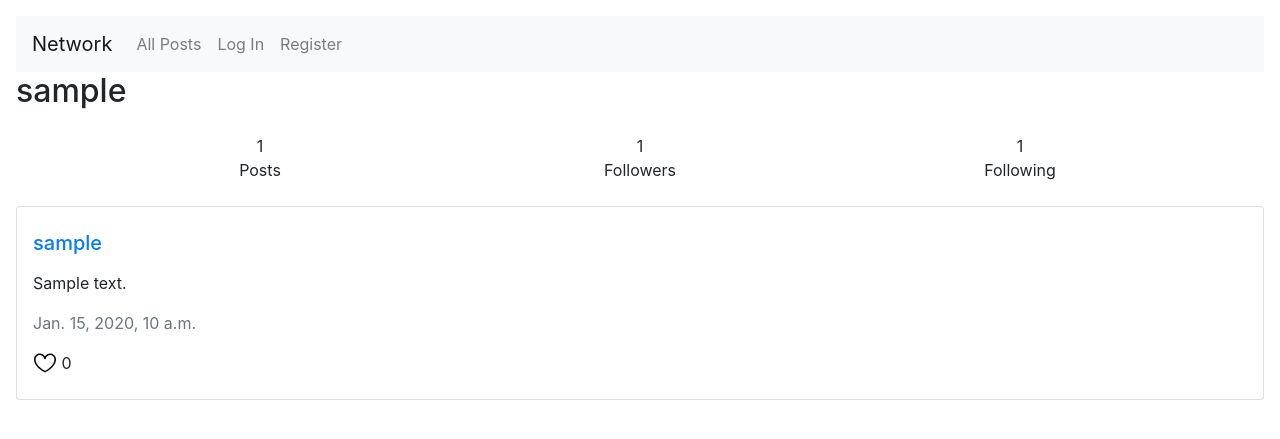
After one commit to david-borja/network, a Django app: a page that uses network/templates/network/layout.html in a window 1280 px wide. The commit adds this page. Shown: the top 439 px of the page. Run offline with Django 3.2, Linux system fonts and the light colour scheme; tables that the repository leaves empty hold one stand-in row (values such as "Sample post"); some libraries are stand-ins or nearby versions.

Commit message:
feat(): profile page

```diff
--- a/network/models.py
+++ b/network/models.py
@@ -14,3 +14,8 @@ class Post(models.Model):
 
     def __str__(self):
         return f"Post {self.id}: {self.content} posted by {self.author}"
+
+
+class Follower(models.Model):
+    follower = models.ForeignKey(User, on_delete=models.CASCADE, related_name="following")
+    followee = models.ForeignKey(User, on_delete=models.CASCADE, related_name="followers")
--- a/network/templates/network/index.html
+++ b/network/templates/network/index.html
@@ -19,7 +19,7 @@
     {% endif %}
     {% for post in posts %}
         <div class="card">
-            <h5 class="card-title mb-0 py-2">{{post.author}}</h5>
+            <h5 class="card-title mb-0 py-2"><a href="{% url 'profile' post.author.username %}">{{post.author}}</a></h5>
             <p class="card-text mb-0 py-2">{{post.content}}</p>
             <p class="text-muted mb-0 py-2">{{post.timestamp}}</p>
             <div class="likes">
--- a/network/templates/network/layout.html
+++ b/network/templates/network/layout.html
@@ -16,7 +16,7 @@
               <ul class="navbar-nav mr-auto">
                 {% if user.is_authenticated %}
                     <li class="nav-item">
-                        <a class="nav-link" href="#"><strong>{{ user.username }}</strong></a>
+                        <a class="nav-link" href="{% url 'profile' user.username %}"><strong>{{ user.username }}</strong></a>
                     </li>
                 {% endif %}
                 <li class="nav-item">
--- /dev/null
+++ b/network/templates/network/profile.html
@@ -0,0 +1,40 @@
+{% extends "network/layout.html" %}
+{% block body %}
+    <h2>{{ username }}</h2>
+    {% if user.is_authenticated and username != user.username %}
+      <form method="post" action="{% url 'toggle_follow' %}">
+        {% csrf_token %}
+        <input name="follower" value="{{ user.username }}" type="hidden">
+        <input name="followee" value="{{ username }}" type="hidden">
+        {% if is_following_profile_user %}
+          <input name="_method" value="DELETE" type="hidden">
+          <input class="btn btn-secondary" style="width: fit-content;" type="submit" value="Following">
+        {% else %}
+          <input class="btn btn-primary" style="width: fit-content;" type="submit" value="Follow">
+        {% endif %}
+        </form>
+    {% endif %}
+      <section class="container text-center my-4">
+        <div class="row">
+          <div class="col-sm">{{ posts_count }}</div>
+          <div class="col-sm">{{ followers_count }}</div>
+          <div class="col-sm">{{ following_count }}</div>
+        </div>
+        <div class="row">
+          <div class="col-sm">Posts</div>
+          <div class="col-sm">Followers</div>
+          <div class="col-sm">Following</div>
+        </div>
+      </section>
+        {% for post in posts %}
+        <div class="card">
+            <h5 class="card-title mb-0 py-2"><a href="{% url 'profile' post.author.username %}">{{post.author}}</a></h5>
+            <p class="card-text mb-0 py-2">{{post.content}}</p>
+            <p class="text-muted mb-0 py-2">{{post.timestamp}}</p>
+            <div class="likes">
+                <img src="../../static/icons/heart.svg" width="24" height="24" class="my-2">
+                <span>0</span>
+            </div>
+        </div>
+    {% endfor %}
+{% endblock %}
--- a/network/urls.py
+++ b/network/urls.py
@@ -8,5 +8,7 @@ urlpatterns = [
     path("login", views.login_view, name="login"),
     path("logout", views.logout_view, name="logout"),
     path("register", views.register, name="register"),
-    path("create-post", views.create_post, name="create_post")
+    path("create-post", views.create_post, name="create_post"),
+    path("profile/<str:username>", views.profile, name="profile"),
+    path("toggle-follow", views.toggle_follow, name="toggle_follow")
 ]
--- a/network/views.py
+++ b/network/views.py
@@ -5,11 +5,10 @@ from django.http import HttpResponse, HttpResponseRedirect
 from django.shortcuts import render
 from django.urls import reverse
 
-from .models import User, Post
+from .models import User, Post, Follower
 
 def index(request):
-    posts = Post.objects.all()
-    print(posts)
+    posts = Post.objects.order_by("-timestamp")
     return render(request, "network/index.html", {"posts": posts})
 
 
@@ -70,3 +69,42 @@ def create_post(request):
         new_post = request.POST["new-post"]
         Post.objects.create(content=new_post, author=request.user)
         return HttpResponseRedirect(reverse("index"))
+
+def profile(request, username):
+    user = User.objects.get(username=username)
+    is_following_profile_user = request.user.following.filter(followee=user).exists() if request.user.is_authenticated else None
+    posts = user.own_posts.order_by("-timestamp")
+    followers = user.followers
+    following = user.following
+    context = {
+        "username": username,
+        "posts": posts,
+        "posts_count": posts.count(),
+        "followers_count": followers.count(),
+        "following_count": following.count(),
+        "is_following_profile_user": is_following_profile_user
+    }
+    return render(request, "network/profile.html", context)
+
+@login_required()
+def toggle_follow(request):
+    if request.method == "POST" and request.POST["follower"] == request.user.username:
+        follower = request.POST["follower"]
+        followee = request.POST["followee"]
+        is_delete_method = request.POST.get("_method") == "DELETE"
+
+        found_follow_relation = Follower.objects.filter(
+            follower=User.objects.get(username=follower),
+            followee=User.objects.get(username=followee),
+        )
+
+        if is_delete_method and found_follow_relation.exists():
+            # unfollow
+            found_follow_relation.delete()
+        elif not is_delete_method and not found_follow_relation.exists():
+            # follow
+            Follower.objects.create(
+                follower=User.objects.get(username=follower),
+                followee=User.objects.get(username=followee),
+            )
+        return HttpResponseRedirect(reverse("profile", args=[followee]))
```
Also changed, not shown: network/migrations/0004_follower.py (added), network/migrations/0005_alter_follower_followee_alter_follower_follower.py (added).
